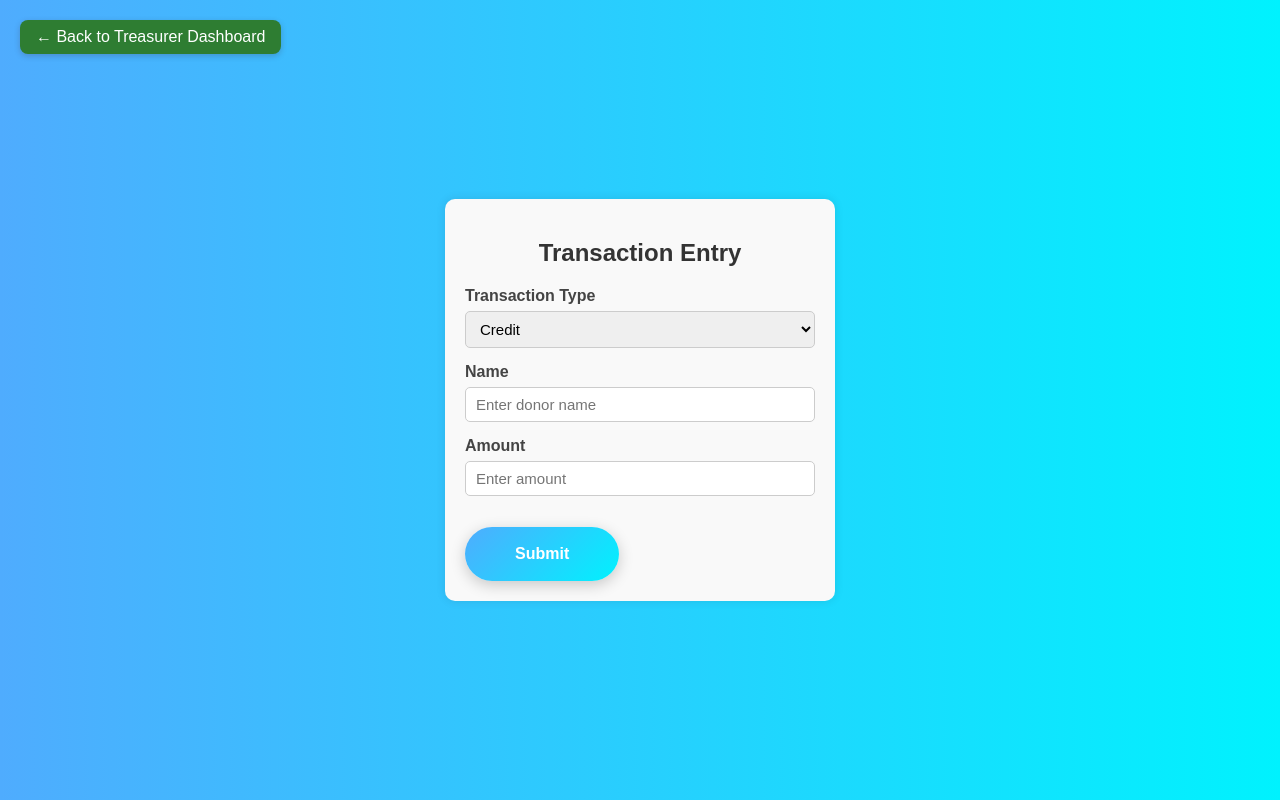
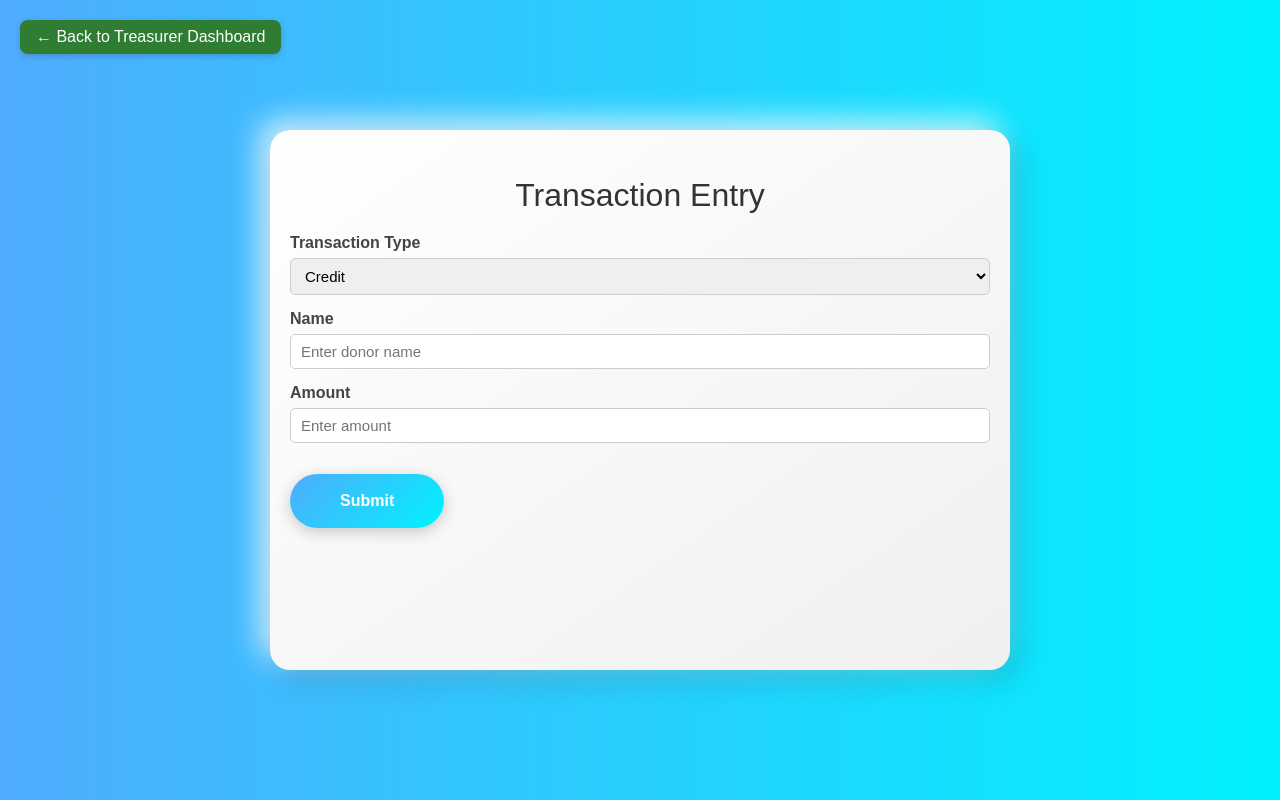
Before and after one commit to WasimKaunain/Masjide-Abubakr, a Flask app: page /cash-form in a window 1280 px wide. Run offline with Flask 3, Linux system fonts and the light colour scheme; data that the repository does not hold is empty.

Commit message:
removed bugs

```diff
--- a/app.py
+++ b/app.py
@@ -225,12 +225,13 @@ def submit_cash():
             query = "UPDATE donor_list SET paid_or_not = TRUE WHERE name = %s"
             cursor.execute(query, (donor_name,))
 
-        # ✅ Commit after all queries succeed
         conn.commit()
+        return jsonify({'success': True, 'message': 'Transaction saved successfully'}), 200
 
     except Exception as e:
-        conn.rollback()   # ❌ Rollback if anything fails
+        conn.rollback()
         print("Error:", e)
+        return jsonify({'success': False, 'message': 'Database error'}), 500
 
     finally:
         cursor.close()
--- a/templates/cash-form.html
+++ b/templates/cash-form.html
@@ -17,16 +17,47 @@
           }
 
         .cash-form {
-          width: 350px;
+          width: 700px;
+          height: 500px;
           margin: 40px auto;
           padding: 20px;
-          background-color: #f9f9f9;
-          border-radius: 10px;
-          box-shadow: 0 0 10px rgba(0, 0, 0, 0.1);
+          background: linear-gradient(145deg, #ffffff, #f0f0f0);
+          border-radius: 20px;
+          box-shadow: 10px 10px 30px rgba(0, 0, 0, 0.15),
+                      -10px -10px 30px rgba(255, 255, 255, 0.8);
           font-family: Arial, sans-serif;
+          transition: all 0.3s ease;
+          transform-style: preserve-3d;
+          perspective: 1000px;
         }
 
+        /* Hover Effect */
+        .cash-form:hover {
+          transform: translateY(-10px) scale(1.02) rotateX(3deg) rotateY(-3deg);
+          box-shadow: 15px 15px 40px rgba(0, 0, 0, 0.2),
+                      -15px -15px 40px rgba(255, 255, 255, 0.9);
+        }
+
+        /* Optional: Add glowing border on hover */
+        .cash-form:hover::before {
+          content: "";
+          position: absolute;
+          inset: -5px;
+          border-radius: 22px;
+          background: linear-gradient(135deg, #6a11cb, #2575fc);
+          z-index: -1;
+          filter: blur(20px);
+          opacity: 0.5;
+          transition: opacity 0.3s ease;
+        }
+
+        .cash-form:hover::before {
+          opacity: 1;
+}
+
+
         .cash-form h2 {
+          font: 2em sans-serif;
           text-align: center;
           margin-bottom: 20px;
           color: #333;
```
Also changed, not shown: templates/donor_form.html (+33 -4 lines).
